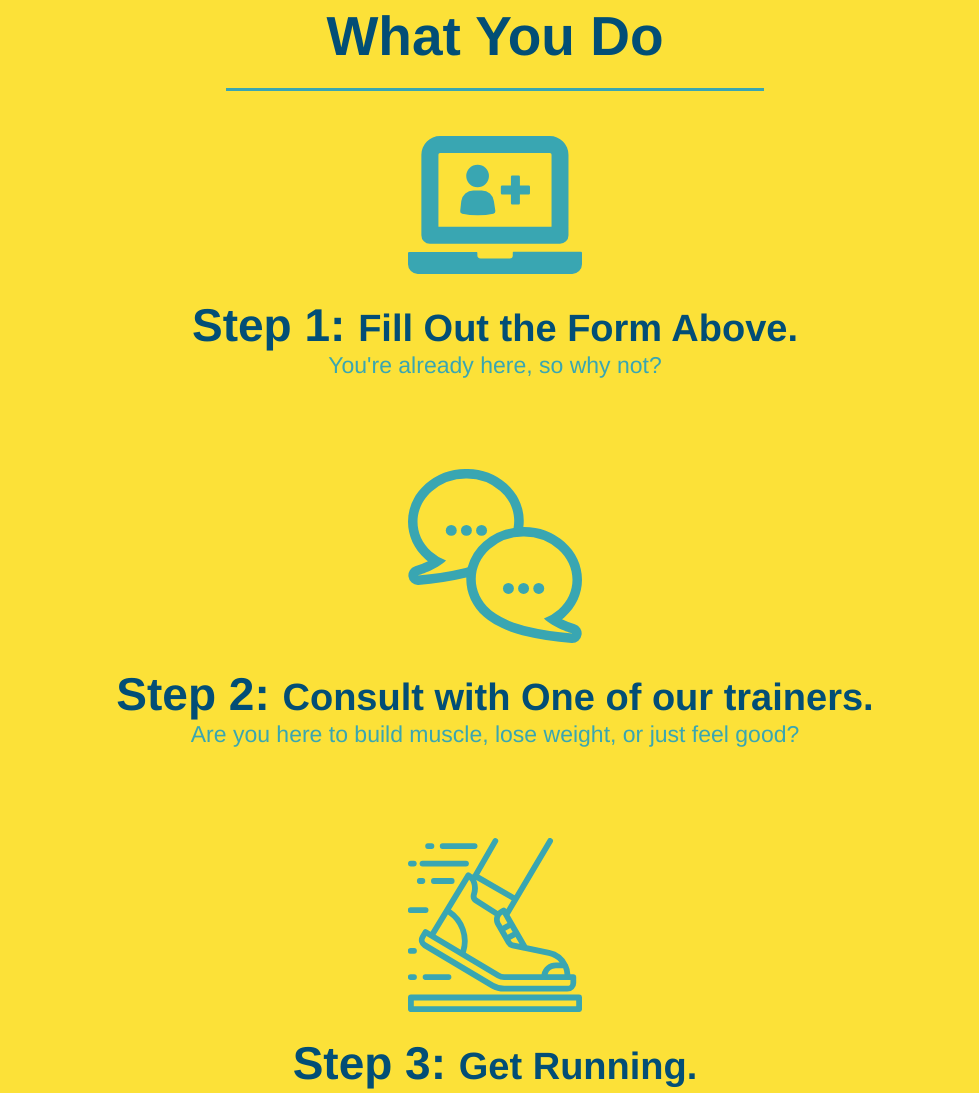
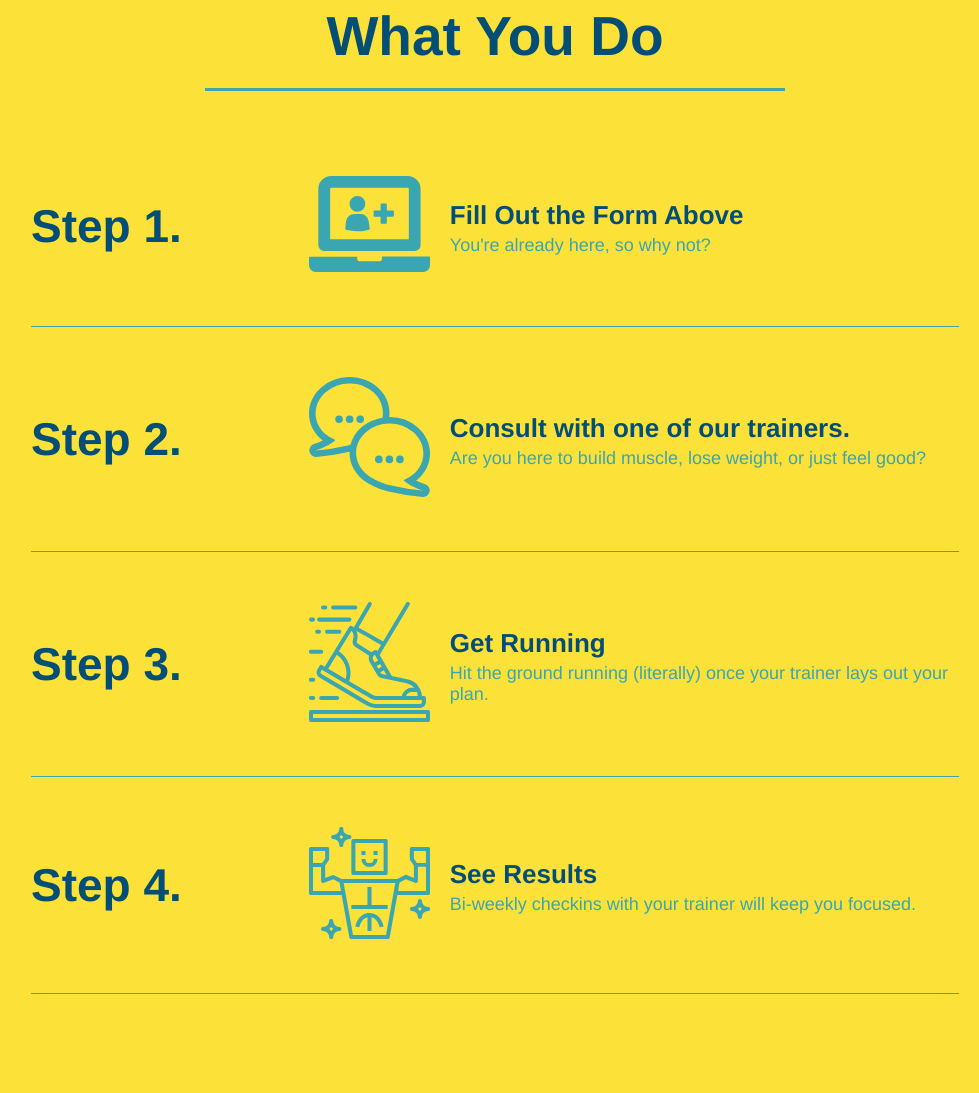
Before and after one commit to VincentCoolridge/run-buddy, a plain HTML site: page index.html in a window 1280 px wide. Shown: the part 1280-2373 px from the top of the page, without its empty margins (145-1124 px from the left). Drawn offline with Linux system fonts and the light colour scheme.

Commit message:
added flexbox to the steps

```diff
--- a/assets/css/style.css
+++ b/assets/css/style.css
@@ -125,27 +125,26 @@ section {
     font-size: 16px;
 }
 /* HERO STYLES END */
-.intro {
-    text-align: center;
-}
+
 .intro p {
     margin: 0 auto;
     line-height: 1.7;
     color:#39a6b2;
     width: 80%;
     font-size: 20px;
+    text-align: center;
 }
 .steps {
-    text-align:center;
     background: #fce138;
 }
 .section-title {
     font-size: 55px;
     color:#024e76;
-    margin-bottom: 35px;
-    padding: 0 100px 20px 100px;
-    display: inline-block;
     border-bottom: 3px solid;
+    padding-bottom: 20px;
+    text-align: center;
+    margin: 0 auto 35px auto;
+    width: 50%;
 }
 .primary-border {
     border-color: #fce138;
@@ -153,27 +152,48 @@ section {
 .secondary-border {
     border-color:#39a6b2;
 }
-.steps div {
-    margin-bottom: 80px;
+.step {
+    margin: 50px auto;
+    padding-bottom: 50px;
+    width: 80%;
+    border-bottom: 1px solid #39a6b2;
+    display: flex;
+    flex-wrap: wrap;
+    align-items: center;
+    justify-content: space-between;
 }
-.steps img {
-    width: 15%;
-    margin: 10px 0;
-}
-.steps h3 {
+.step h3 {
     color: #024e76;
     font-size: 46px;
-    margin-top: 10px;
+    flex: 1 30%;
 }
-.steps p {
+.step-info {
+    flex: 2 70%;
+    display:flex;
+    flex-wrap: wrap;
+    align-items: center;
+}
+.step-img {
+    flex: 1 12%;
+    margin-right: 20px;
+}
+.step-img img {
+    max-width: 100%;
+}
+.step-text {
+    flex: 12;
+}
+.step-text p {
     color: #39a6b2;
-    font-size: 23px;
+    font-size: 18px;
 }
-.steps span {
-    font-size: 38px;
+.step-text h4 {
+    font-size:26px;
+    line-height:1.5;
+    color:#024e76;
 }
 .trainers {
-    text-align: center;
+
 }
 .trainer {
     overflow: auto;
@@ -212,7 +232,6 @@ section {
 }
 .contact {
     background:#024e76;
-    text-align: center;
 }
 .contact h2 {
     color:#fce138;
@@ -243,3 +262,6 @@ section {
     color:#fce138
 }
 /* Reach out style end */
+.flex-row {
+    display:flex;
+}
--- a/index.html
+++ b/index.html
@@ -72,38 +72,74 @@
         </section>
         <!--"what we do" section-->
         <section id="What-we-do" class="intro">
+        <div class="flex-row">
             <h2 class="section-title primary-border">What We Do</h2>
+        </div>
+        <div class="flex-row">
             <p>
             butcher selfies chambray shabby chic gentrify readymade yr Echo Park XOXO Tumblr normcore Banksy direct trade Blue Bottle chillwave you probably haven't heard of them single-origin coffee Vice fanny pack fixie Odd Future Austin fingerstache pickled twee synth Wes Anderson Thundercats viral bitters flannel meggings narwhal Marfa Schlitz sustainable Intelligentsia umami deep v craft
             </p>
+        </div>
         </section>
         <!--"what you do" section-->
         <section id="What-you-do" class="steps">
+        <div class="flex-row">
             <h2 class="section-title secondary-border">What You Do</h2>
-        <div>
+        </div>
+        <div class="step">
+            <h3>Step 1.</h3>
+            <div class="step-info">
+                <div class="step-img">
                     <img src="./assets/images/step-1.svg" alt="" />
-            <h3>Step 1: <span>Fill Out the Form Above.</span></h3>
+                </div>
+                <div class="step-text">
+                    <h4>Fill Out the Form Above</h4>
                     <p>You're already here, so why not?</p>
                 </div>
-        <div>
+            </div>
+        </div>
+        <div class="step">
+            <h3>Step 2.</h3>
+            <div class="step-info">
+                <div class="step-img">
                     <img src="./assets/images/step-2.svg" alt="" />
-            <h3>Step 2: <span>Consult with One of our trainers.</span></h3>
+                </div>
+                <div class="step-text">
+                    <h4>Consult with one of our trainers.</h4>
                     <p>Are you here to build muscle, lose weight, or just feel good?</p>
                 </div>
-        <div>
+            </div>
+        </div>
+        <div class="step">
+            <h3>Step 3.</h3>
+            <div class="step-info">
+                <div class="step-img">
                     <img src="./assets/images/step-3.svg" alt="" />
-            <h3>Step 3: <span>Get Running.</span></h3>
+                </div>
+                <div class="step-text">
+                    <h4>Get Running</h4>
                     <p>Hit the ground running (literally) once your trainer lays out your plan.</p>
                 </div>
-        <div>
+            </div>
+        </div>
+        <div class="step">
+            <h3>Step 4.</h3>
+            <div class="step-info">
+                <div class="step-img">
                     <img src="./assets/images/step-4.svg" alt="" />
-            <h3>Step 4: <span>See Results.</span></h3>
+                </div>
+                <div class="step-text">
+                    <h4>See Results</h4>
                     <p>Bi-weekly checkins with your trainer will keep you focused.</p>
+                </div>
+            </div>
         </div>
         </section>
         <!--"Meet the trainers" section-->
         <section id="your-trainers" class="trainers">
+        <div class="flex-row">
             <h2 class="section-title primary-border">Meet the Trainers</h2>
+        </div>
         <!--First trainer bio-->
         <article class="trainer">
             <img src="./assets/images/trainer-1.jpg" alt="Arron Stephens in his workout clothes, ready to pump iron" />
@@ -140,7 +176,9 @@
         </section>
         <!--"reach out" section-->
         <section id="reach-out" class="contact">
+        <div class="flex-row">
             <h2 class="section-title secondary-border">Reach Out</h2>
+        </div>
         <div class="contact-info">
             <iframe src="https://www.google.com/maps/embed?pb=!1m18!1m12!1m3!1d5648.787284666306!2d-97.4902716826399!3d32.66505824424373!2m3!1f0!2f0!3f0!3m2!1i1024!2i768!4f13.1!3m3!1m2!1s0x864e13742d8c6b5b%3A0x407fc2a64ec27d6!2sBenbrook%20Seventh-Day%20Adventist%20Church!5e0!3m2!1sen!2sus!4v1683233705798!5m2!1sen!2sus" style="border:0;" allowfullscreen loading="lazy"></iframe>
             <div class="contact-form">
```
Lines whose indentation alone changed are shown as unchanged.
